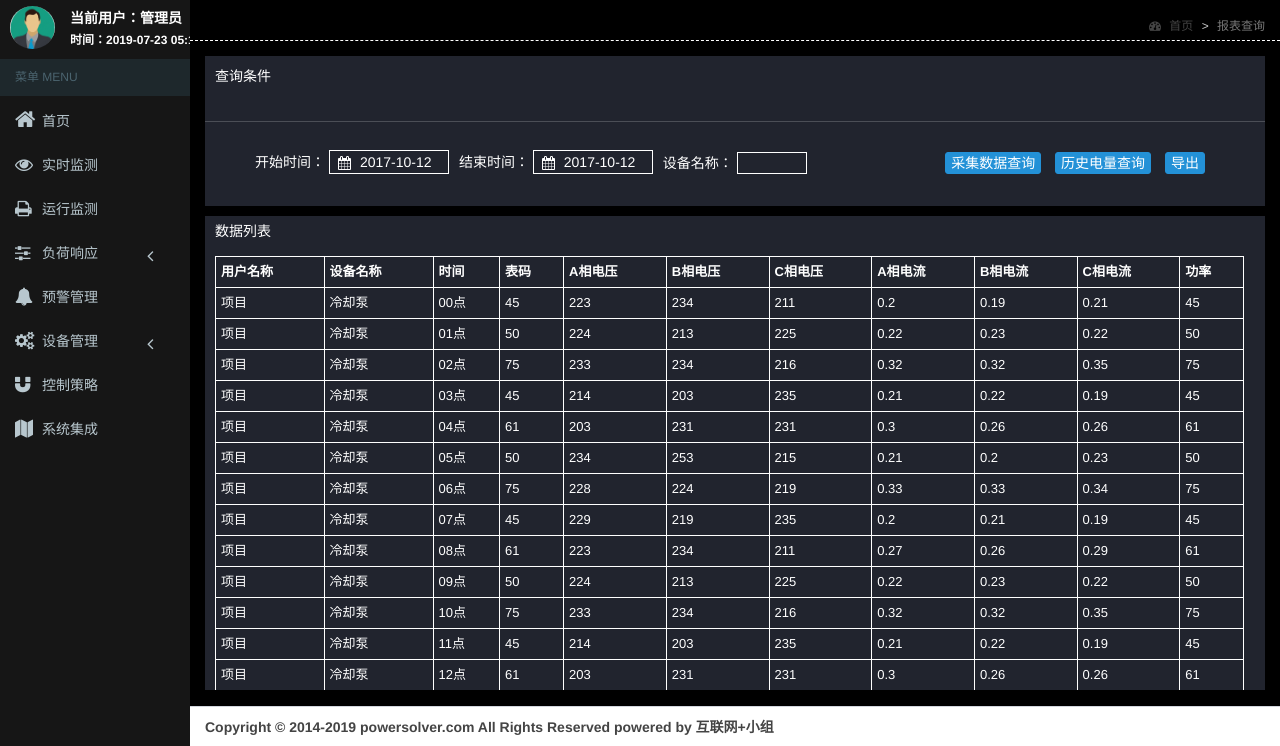
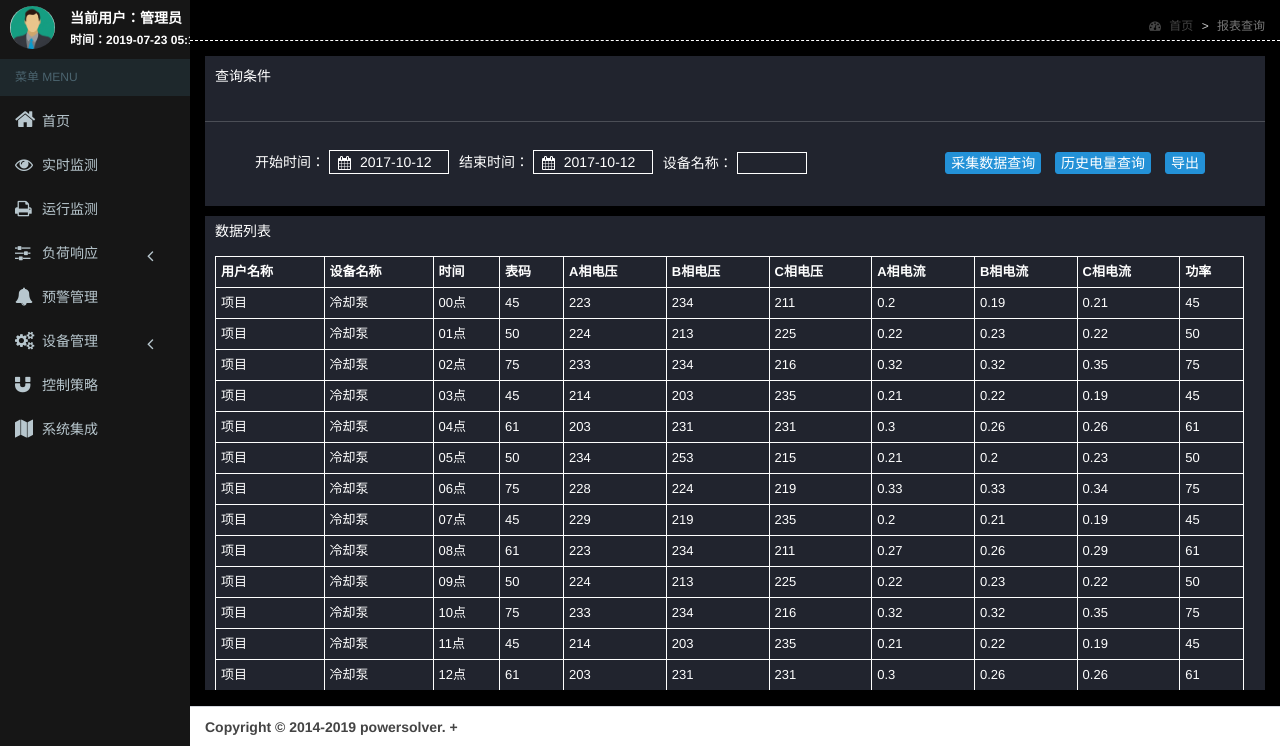
Before and after one commit to sven31316/industry, a plain HTML site: page bbcx.html in a window 1280 px wide. Shown: the part 54-800 px from the top of the page. Drawn offline with Linux system fonts and the light colour scheme.

Commit message:
:bento: Adding or updating assets.

```diff
--- a/bbcx.html
+++ b/bbcx.html
@@ -255,7 +255,7 @@
     <div class="pull-right hidden-xs">
       <b></b>
     </div>
-   <strong>Copyright &copy; 2014-2019 powersolver.com All Rights Reserved powered by 互联网+小组</strong>
+   <strong>Copyright &copy; 2014-2019 powersolver.  + </strong>
 	</footer>
 	<div class="control-sidebar-bg"></div>
 </div>
```
Also changed, not shown: dnzlfx.html (+1 -1 lines), fhxyfx.html (+1 -1 lines), index.html (+1 -1 lines), kzcl.html (+1 -1 lines), lsdlcx.html (+1 -1 lines), sbaz.html (+1 -1 lines), sbbf.html (+1 -1 lines), sbcx.html (+1 -1 lines), sbjx.html (+1 -1 lines), sbrk.html (+1 -1 lines), ssjc.html (+1 -1 lines), xtjc.html (+1 -1 lines), xyfagl.html (+1 -1 lines), xyxgpj.html (+1 -1 lines), 2 more files.
